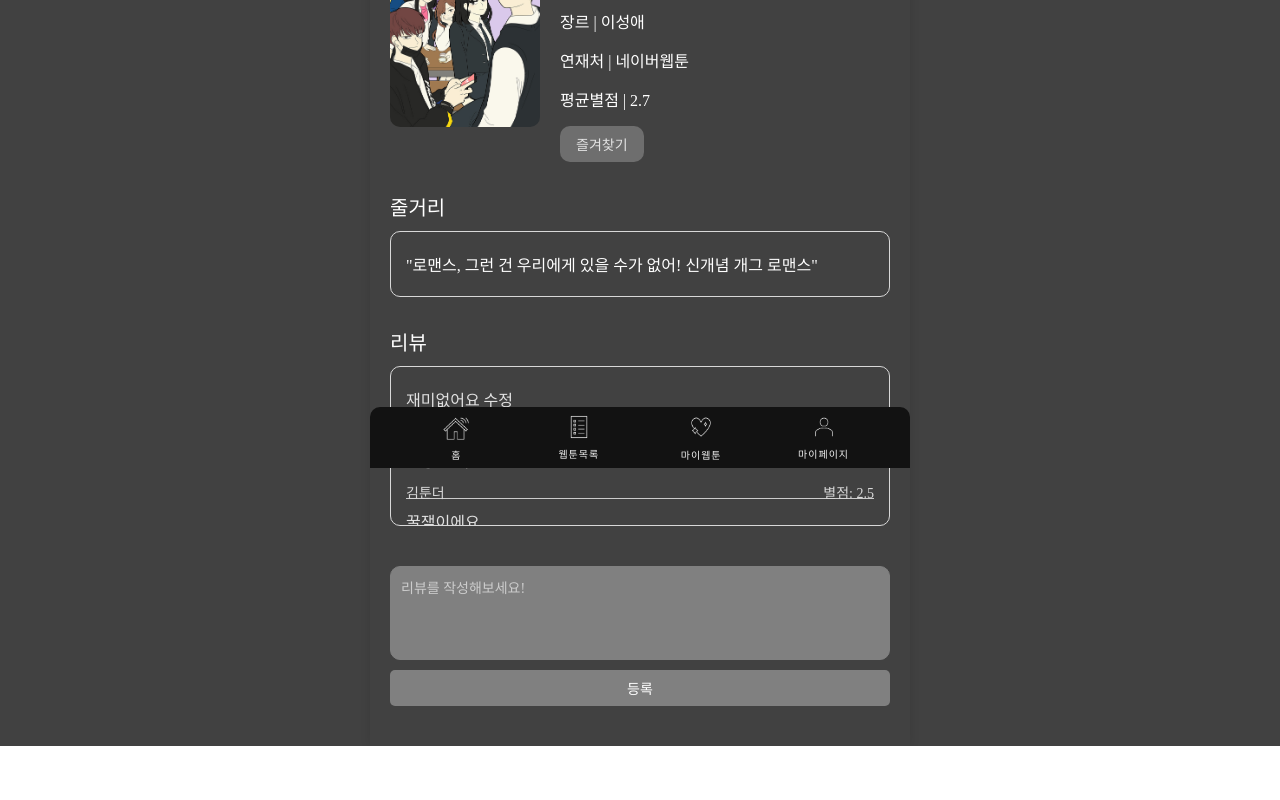
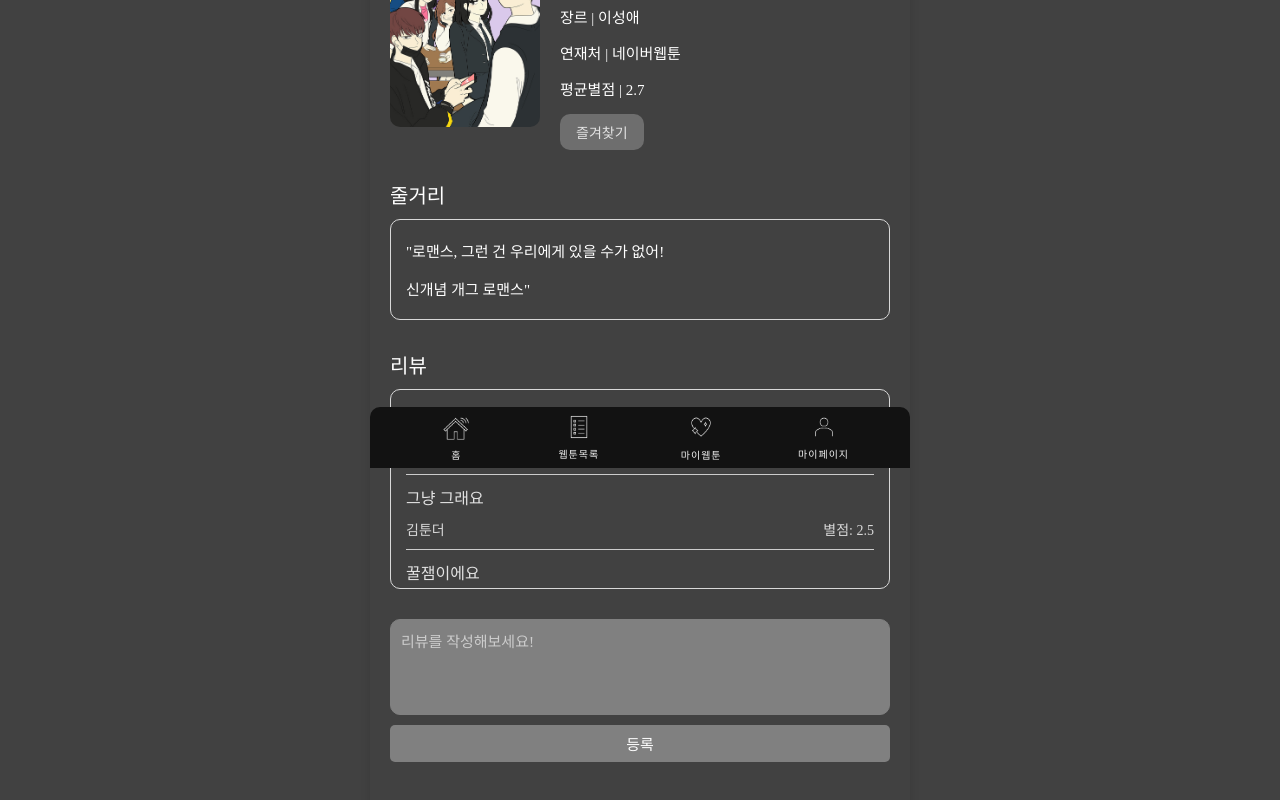
Before and after one commit to pknu-wap/2023_2_Toonder2.0, a React (Create React App) app in the folder frontend/: page /webtooninfo in a window 1280 px wide. Shown: the part 332-1132 px from the top of the page. Before the commit the page ends 1078 px from the top, so only its background shows below. Built offline with nearby package versions, Linux system fonts and the light colour scheme; no server answers; the HTML template or start-up script is replaced by a standard one; a web font is replaced by a local one.

Commit message:
refactor : 일부 style 수정

```diff
--- a/frontend/src/component/main/WebtoonInfo.js
+++ b/frontend/src/component/main/WebtoonInfo.js
@@ -97,7 +97,7 @@ const BoardContainer = styled.div`
   align-items: center;
   max-width: 540px;
   margin: 0 auto;
-  margin-bottom: 30px; // Footer와의 간격
+  margin-bottom: 100px; // Footer와의 간격
   text-align: center;
   font-size: 20px;
   align-items: flex-start; /* 왼쪽 정렬로 변경 */
@@ -131,7 +131,7 @@ const ThumbnailWrapper = styled.img`
 `;
 
 const InfoWrapper = styled.div`
-  font-size: 16px;
+  font-size: 15px;
   text-align: left;
   margin-top: 10px;
 
@@ -143,15 +143,16 @@ const InfoWrapper = styled.div`
 const ContentWrapper = styled.div`
   display: flex;
   flex-direction: column;
-  font-size: 16px;
+  font-size: 15px;
   text-align: left;
+  white-space: pre-line; /* 글 내용 줄바꿈 적용 */
   border: 1.5px solid #d8d8d8;
   border-radius: 10px;
   box-sizing: border-box;
   margin-bottom: 0px; // Footer와의 간격
   width: 500px;
   margin-top: 10px;
-  max-height: 160px;
+  max-height: 200px;
   padding: 20px 15px 20px 15px; /* 내부 여백 */
   overflow-y: auto;
 
@@ -182,7 +183,7 @@ export const BoardBtn = styled.button`
 const ReviewWriteFormContainer = styled.form`
   position: relative;
   width: 100%;
-  margin-top: 30px;
+  margin-top: 20px;
   margin-bottom: 10px; /* 버튼과의 간격 조정 */
 `;
 
@@ -190,7 +191,7 @@ const ReviewWriteForm = styled.textarea`
   font-family: "NIXGONM-Vb";
   display: flex;
   border: 1.5px solid #808080;
-  font-size: 14px;
+  font-size: 15px;
   color: #efefef;
   background: #808080;
   width: 100%;
@@ -213,7 +214,7 @@ const ReviewWriteForm = styled.textarea`
 
 const ReviewSubmitBtn = styled.button`
   font-family: "NIXGONM-Vb";
-  font-size: 14px;
+  font-size: 15px;
   width: 100%;
   padding: 8px 16px;
   background-color: #808080;
@@ -227,19 +228,15 @@ const ReviewWrapper = styled.div`
   color: #e2e2e2;
   border-bottom: 1px solid #ccc;
   width: 100%;
-  height: 50px;
   margin-bottom: 10px;
-
   text-align: left;
 `;
 
 const ReviewContent = styled.div`
   font-size: 16px;
+
   @media (max-width: 540px) {
     font-size: 16px; /* 모바일에서 글제목 크기 */
-  }
-  &:hover {
-    cursor: pointer;
   }
 `;
 
```
